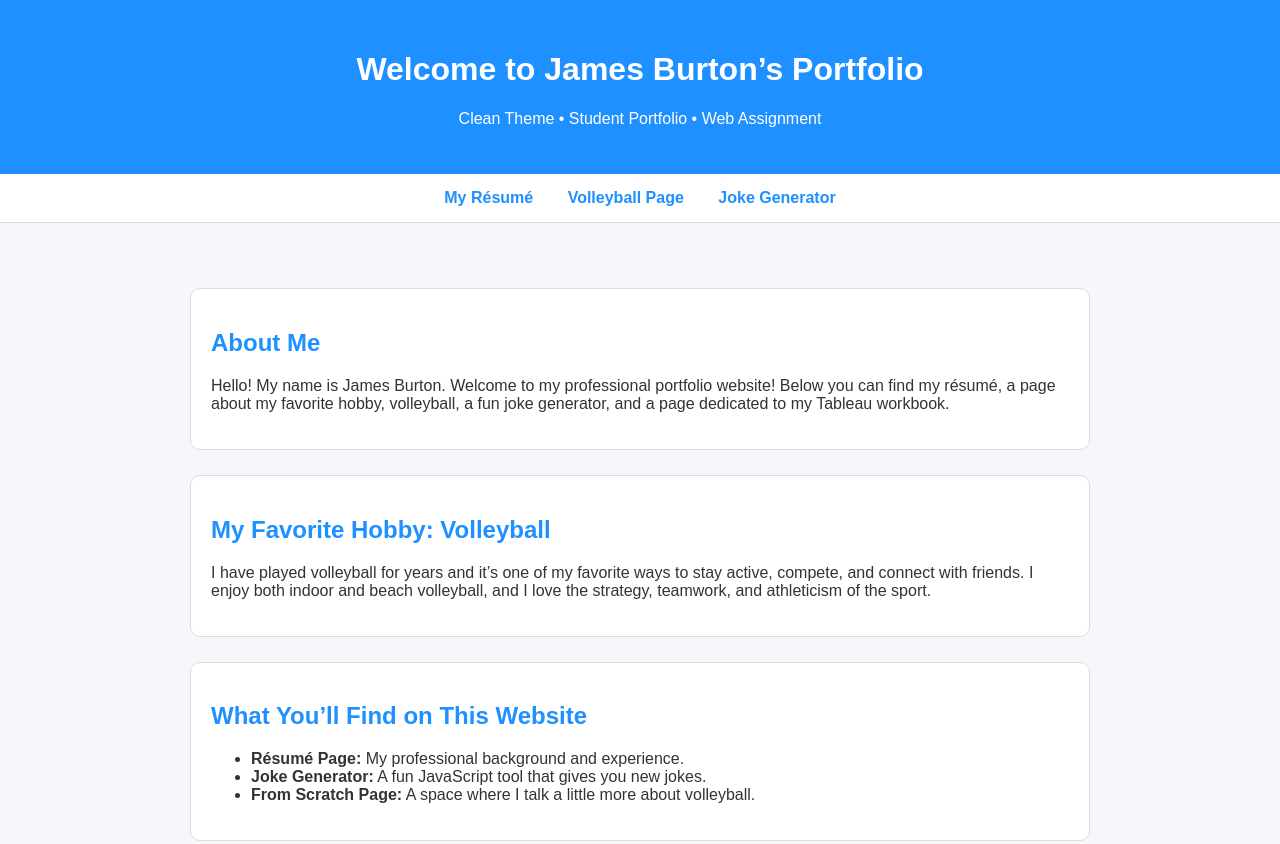
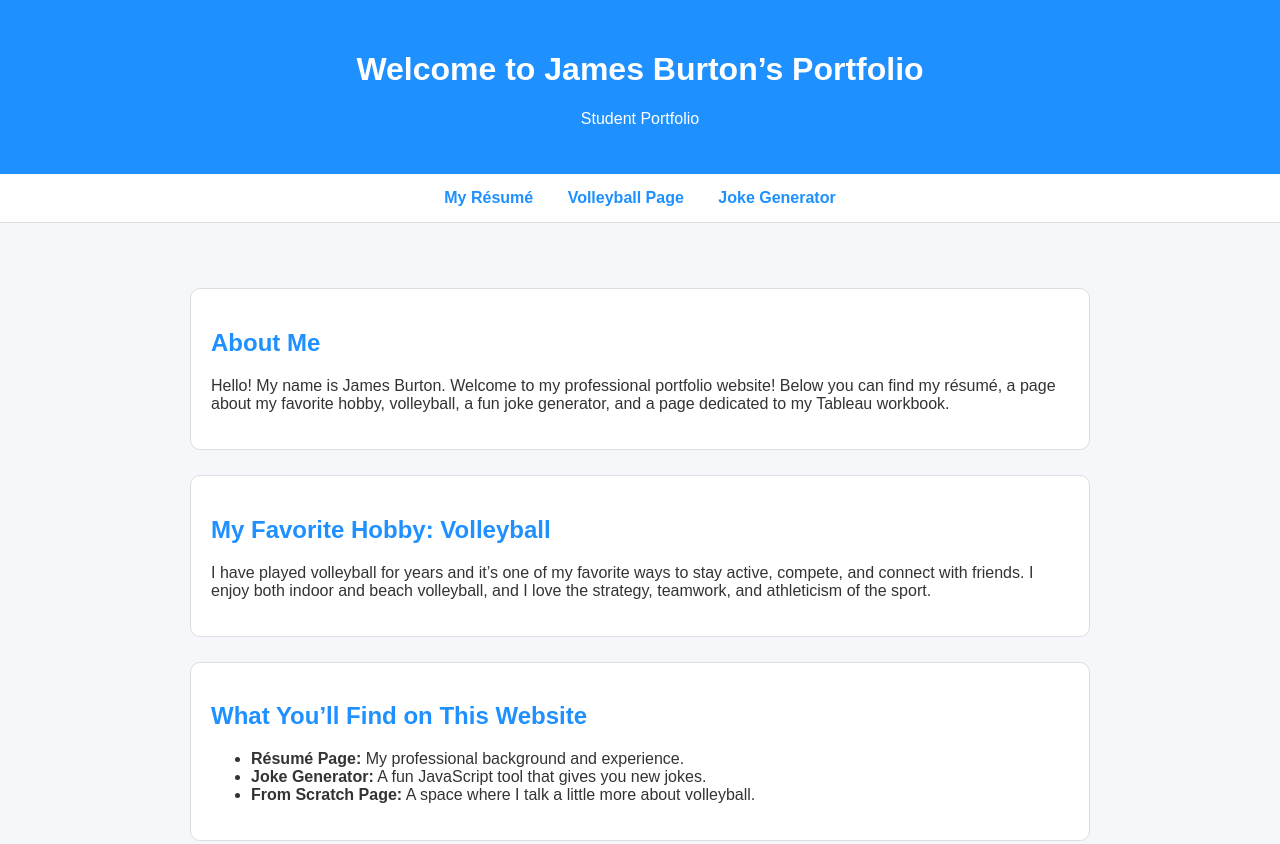
Before and after one commit to jamesdanielburton2003/jamesdanielburton.github.io, a plain HTML site: page index.html in a window 1280 px wide. Shown: the top 844 px of the page. Drawn offline with Linux system fonts and the light colour scheme.

Commit message:
Update index.html

```diff
--- a/index.html
+++ b/index.html
@@ -70,7 +70,7 @@
 
 <header>
     <h1>Welcome to James Burton’s Portfolio</h1>
-    <p>Clean Theme • Student Portfolio • Web Assignment</p>
+    <p>Student Portfolio</p>
 </header>
 
 <nav>
```
